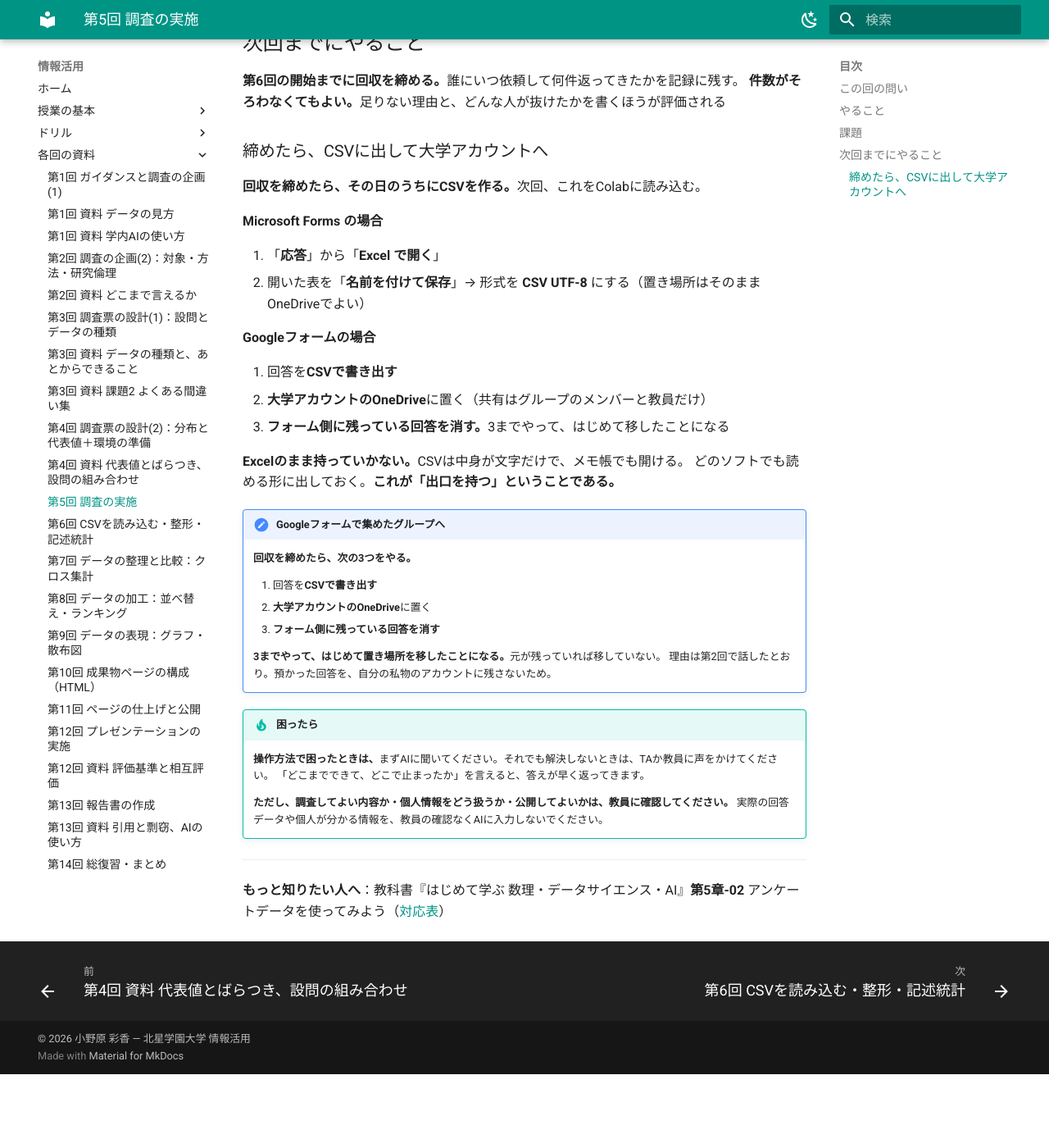
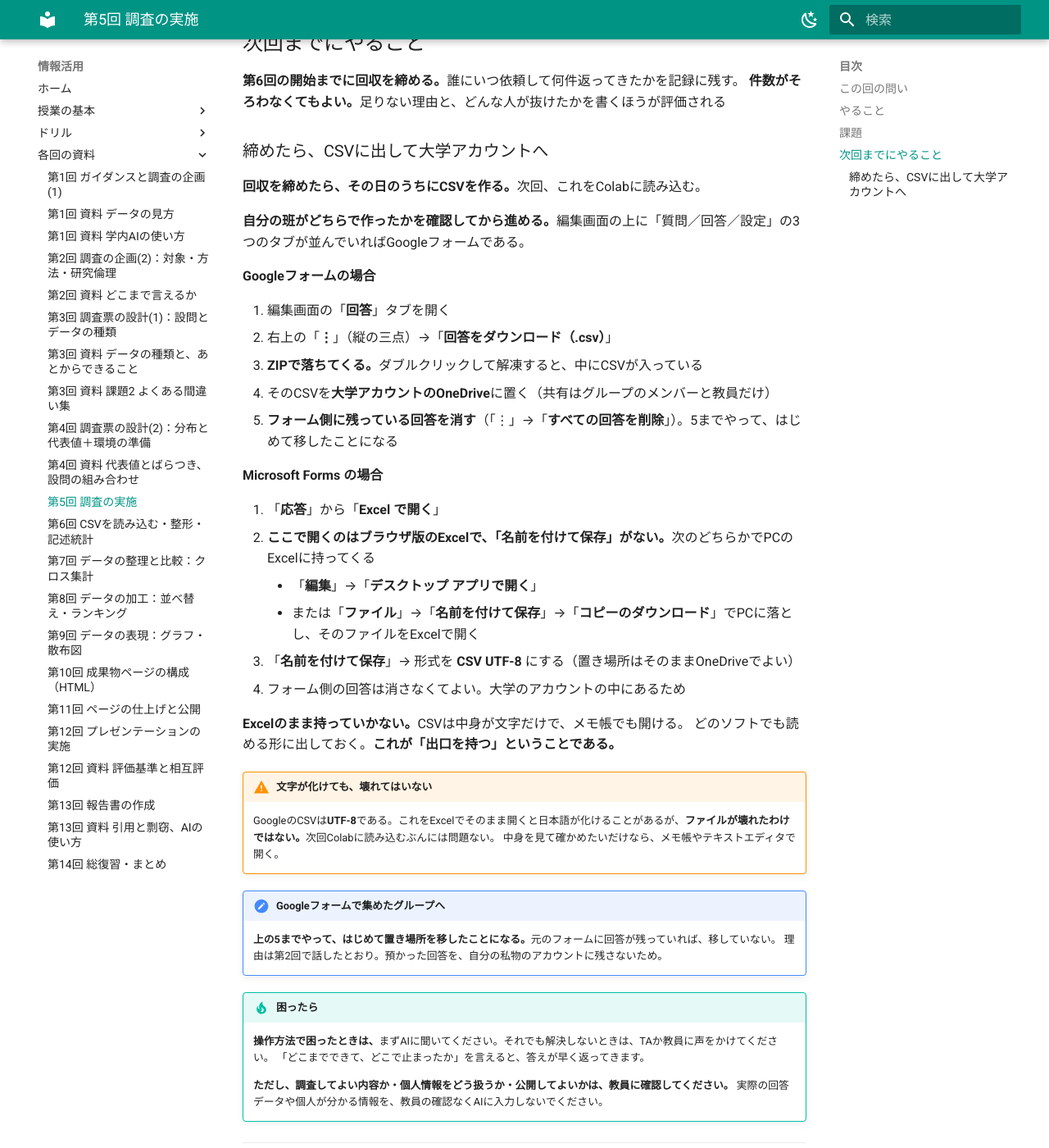
Before and after one commit to aonoa68/joho-katsuyo, an MkDocs documentation site: the page built from docs/week05.md, in a window 1280 px wide and 1400 px high, scrolled down 1126 px. Shown: the whole window at 82% size. Built offline with MkDocs 1.6.1 and Material for MkDocs 9.7.7, drawn with Linux system fonts in a browser that asks for light colours; a script that is not in the unit is left out; before the commit the page ends 2436 px from its top, so only the background shows below that.

Commit message:
第5回: CSV書き出し手順を実態に合わせて修正
- Googleフォームの手順を具体化（回答タブ→⋮→回答をダウンロード、ZIP解凍、回答の削除）
- Microsoft Formsでブラウザ版Excelには「名前を付けて保存」がない点と回避方法を追記
- UTF-8のCSVをExcelで開くと文字化けするが壊れていない旨の注意を追加

TA2名（髙橋・上野）が第5回の事前課題で同じ箇所に実際につまずいたため。

Co-Authored-By: Claude Opus 5 (1M context) <noreply@anthropic.com>
Claude-Session: https://claude.ai/code/session_01491iACNdyWdrViehZyTRv6

```diff
--- a/docs/week05.md
+++ b/docs/week05.md
@@ -43,28 +43,36 @@
 
 **回収を締めたら、その日のうちにCSVを作る。**次回、これをColabに読み込む。
 
+**自分の班がどちらで作ったかを確認してから進める。**編集画面の上に「質問／回答／設定」の3つのタブが並んでいればGoogleフォームである。
+
+**Googleフォームの場合**
+
+1. 編集画面の「**回答**」タブを開く
+2. 右上の「**⋮**」（縦の三点）→「**回答をダウンロード（.csv）**」
+3. **ZIPで落ちてくる。**ダブルクリックして解凍すると、中にCSVが入っている
+4. そのCSVを**大学アカウントのOneDrive**に置く（共有はグループのメンバーと教員だけ）
+5. **フォーム側に残っている回答を消す**（「⋮」→「**すべての回答を削除**」）。5までやって、はじめて移したことになる
+
 **Microsoft Forms の場合**
 
 1. 「**応答**」から「**Excel で開く**」
-2. 開いた表を「**名前を付けて保存**」→ 形式を **CSV UTF-8** にする（置き場所はそのままOneDriveでよい）
+2. **ここで開くのはブラウザ版のExcelで、「名前を付けて保存」がない。**次のどちらかでPCのExcelに持ってくる
 
-**Googleフォームの場合**
+    - 「**編集**」→「**デスクトップ アプリで開く**」
+    - または「**ファイル**」→「**名前を付けて保存**」→「**コピーのダウンロード**」でPCに落とし、そのファイルをExcelで開く
 
-1. 回答を**CSVで書き出す**
-2. **大学アカウントのOneDrive**に置く（共有はグループのメンバーと教員だけ）
-3. **フォーム側に残っている回答を消す。**3までやって、はじめて移したことになる
+3. 「**名前を付けて保存**」→ 形式を **CSV UTF-8** にする（置き場所はそのままOneDriveでよい）
+4. フォーム側の回答は消さなくてよい。大学のアカウントの中にあるため
 
 **Excelのまま持っていかない。**CSVは中身が文字だけで、メモ帳でも開ける。
 どのソフトでも読める形に出しておく。**これが「出口を持つ」ということである。**
 
+!!! warning "文字が化けても、壊れてはいない"
+    GoogleのCSVは**UTF-8**である。これをExcelでそのまま開くと日本語が化けることがあるが、**ファイルが壊れたわけではない。**次回Colabに読み込むぶんには問題ない。
+    中身を見て確かめたいだけなら、メモ帳やテキストエディタで開く。
+
 !!! note "Googleフォームで集めたグループへ"
-    **回収を締めたら、次の3つをやる。**
-
-    1. 回答を**CSVで書き出す**
-    2. **大学アカウントのOneDrive**に置く
-    3. **フォーム側に残っている回答を消す**
-
-    **3までやって、はじめて置き場所を移したことになる。**元が残っていれば移していない。
+    **上の5までやって、はじめて置き場所を移したことになる。**元のフォームに回答が残っていれば、移していない。
     理由は第2回で話したとおり。預かった回答を、自分の私物のアカウントに残さないため。
 
 !!! tip "困ったら"
```
